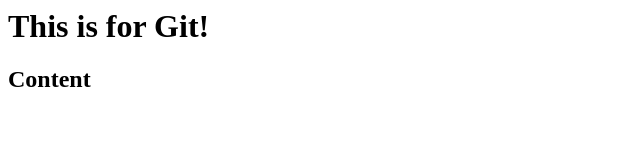
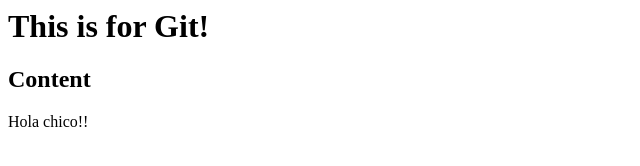
Before and after one commit to RicoRos85/playground, a plain HTML site: page index.html in a window 1280 px wide. Shown: the whole page, without its empty margins (0-640 px from the left). Drawn offline with Linux system fonts and the light colour scheme.

Commit message:
Added more text

```diff
--- a/index.html
+++ b/index.html
@@ -12,6 +12,7 @@
 		<h2>
 			Content
 		</h2>
+		<p>Hola chico!!</p>
 	</div>
 </body>
 </html>
```
Also changed, not shown: 1 other file.
